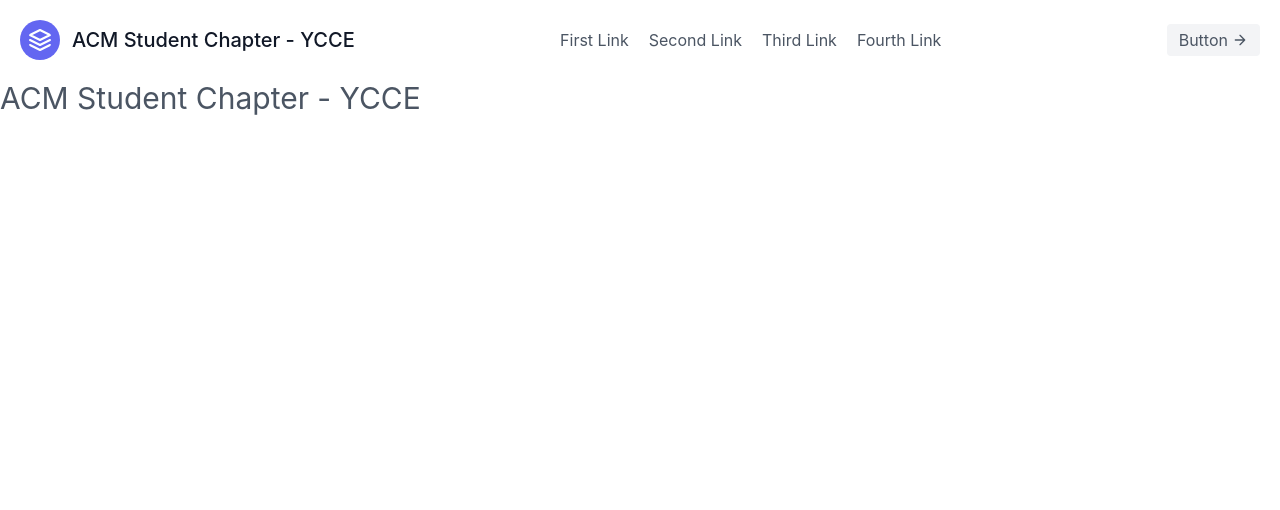
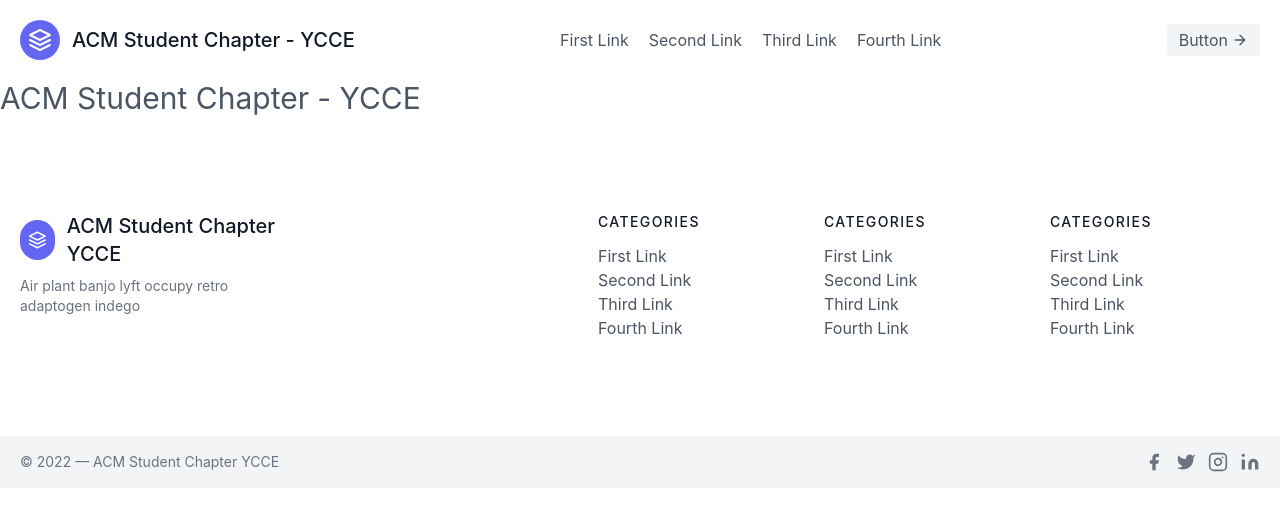
Before and after one commit to seebham/acm-2021, a Next.js app: page / in a window 1280 px wide. Shown: the top 510 px of the page. Built offline with nearby package versions, Linux system fonts and the light colour scheme.

Commit message:
feat: :sparkles: Footer added

```diff
--- /dev/null
+++ b/components/Footer.tsx
@@ -0,0 +1,155 @@
+import React from "react";
+
+const Footer = () => {
+  return (
+    <footer>
+      <div className="container px-5 py-24 mx-auto flex md:items-center lg:items-start md:flex-row md:flex-nowrap flex-wrap flex-col">
+        <div className="w-64 flex-shrink-0 md:mx-0 mx-auto text-center md:text-left">
+          <a className="flex title-font font-medium items-center md:justify-start justify-center text-gray-900">
+            <svg
+              xmlns="http://www.w3.org/2000/svg"
+              fill="none"
+              stroke="currentColor"
+              strokeLinecap="round"
+              strokeLinejoin="round"
+              strokeWidth="2"
+              className="w-10 h-10 text-white p-2 bg-indigo-500 rounded-full"
+              viewBox="0 0 24 24"
+            >
+              <path d="M12 2L2 7l10 5 10-5-10-5zM2 17l10 5 10-5M2 12l10 5 10-5"></path>
+            </svg>
+            <span className="ml-3 text-xl">ACM Student Chapter YCCE</span>
+          </a>
+          <p className="mt-2 text-sm text-gray-500">
+            Air plant banjo lyft occupy retro adaptogen indego
+          </p>
+        </div>
+        <div className="flex-grow flex flex-wrap justify-end md:pl-20 -mb-10 md:mt-0 mt-10 md:text-left text-center">
+          <div className="lg:w-1/4 md:w-1/2 w-full px-4">
+            <h2 className="title-font font-medium text-gray-900 tracking-widest text-sm mb-3">
+              CATEGORIES
+            </h2>
+            <nav className="list-none mb-10">
+              <li>
+                <a className="link">First Link</a>
+              </li>
+              <li>
+                <a className="link">Second Link</a>
+              </li>
+              <li>
+                <a className="link">Third Link</a>
+              </li>
+              <li>
+                <a className="link">Fourth Link</a>
+              </li>
+            </nav>
+          </div>
+          <div className="lg:w-1/4 md:w-1/2 w-full px-4">
+            <h2 className="title-font font-medium text-gray-900 tracking-widest text-sm mb-3">
+              CATEGORIES
+            </h2>
+            <nav className="list-none mb-10">
+              <li>
+                <a className="link">First Link</a>
+              </li>
+              <li>
+                <a className="link">Second Link</a>
+              </li>
+              <li>
+                <a className="link">Third Link</a>
+              </li>
+              <li>
+                <a className="link">Fourth Link</a>
+              </li>
+            </nav>
+          </div>
+          <div className="lg:w-1/4 md:w-1/2 w-full px-4">
+            <h2 className="title-font font-medium text-gray-900 tracking-widest text-sm mb-3">
+              CATEGORIES
+            </h2>
+            <nav className="list-none mb-10">
+              <li>
+                <a className="link">First Link</a>
+              </li>
+              <li>
+                <a className="link">Second Link</a>
+              </li>
+              <li>
+                <a className="link">Third Link</a>
+              </li>
+              <li>
+                <a className="link">Fourth Link</a>
+              </li>
+            </nav>
+          </div>
+        </div>
+      </div>
+      <div className="bg-gray-100">
+        <div className="container mx-auto py-4 px-5 flex flex-wrap flex-col sm:flex-row">
+          <p className="text-gray-500 text-sm text-center sm:text-left">
+            © {new Date().getFullYear()} — ACM Student Chapter YCCE
+          </p>
+          <span className="inline-flex sm:ml-auto sm:mt-0 mt-2 justify-center sm:justify-start">
+            <a className="text-gray-500">
+              <svg
+                fill="currentColor"
+                strokeLinecap="round"
+                strokeLinejoin="round"
+                strokeWidth="2"
+                className="w-5 h-5"
+                viewBox="0 0 24 24"
+              >
+                <path d="M18 2h-3a5 5 0 00-5 5v3H7v4h3v8h4v-8h3l1-4h-4V7a1 1 0 011-1h3z"></path>
+              </svg>
+            </a>
+            <a className="ml-3 text-gray-500">
+              <svg
+                fill="currentColor"
+                strokeLinecap="round"
+                strokeLinejoin="round"
+                strokeWidth="2"
+                className="w-5 h-5"
+                viewBox="0 0 24 24"
+              >
+                <path d="M23 3a10.9 10.9 0 01-3.14 1.53 4.48 4.48 0 00-7.86 3v1A10.66 10.66 0 013 4s-4 9 5 13a11.64 11.64 0 01-7 2c9 5 20 0 20-11.5a4.5 4.5 0 00-.08-.83A7.72 7.72 0 0023 3z"></path>
+              </svg>
+            </a>
+            <a className="ml-3 text-gray-500">
+              <svg
+                fill="none"
+                stroke="currentColor"
+                strokeLinecap="round"
+                strokeLinejoin="round"
+                strokeWidth="2"
+                className="w-5 h-5"
+                viewBox="0 0 24 24"
+              >
+                <rect width="20" height="20" x="2" y="2" rx="5" ry="5"></rect>
+                <path d="M16 11.37A4 4 0 1112.63 8 4 4 0 0116 11.37zm1.5-4.87h.01"></path>
+              </svg>
+            </a>
+            <a className="ml-3 text-gray-500">
+              <svg
+                fill="currentColor"
+                stroke="currentColor"
+                strokeLinecap="round"
+                strokeLinejoin="round"
+                strokeWidth="0"
+                className="w-5 h-5"
+                viewBox="0 0 24 24"
+              >
+                <path
+                  stroke="none"
+                  d="M16 8a6 6 0 016 6v7h-4v-7a2 2 0 00-2-2 2 2 0 00-2 2v7h-4v-7a6 6 0 016-6zM2 9h4v12H2z"
+                ></path>
+                <circle cx="4" cy="4" r="2" stroke="none"></circle>
+              </svg>
+            </a>
+          </span>
+        </div>
+      </div>
+    </footer>
+  );
+};
+
+export default Footer;
--- a/pages/index.tsx
+++ b/pages/index.tsx
@@ -1,5 +1,6 @@
 import type { NextPage } from "next";
 import Head from "next/head";
+import Footer from "../components/Footer";
 import Header from "../components/Header";
 
 const Home: NextPage = () => {
@@ -15,6 +16,7 @@ const Home: NextPage = () => {
       <main>
         <div className="text-3xl">ACM Student Chapter - YCCE</div>
       </main>
+      <Footer />
     </div>
   );
 };
```
